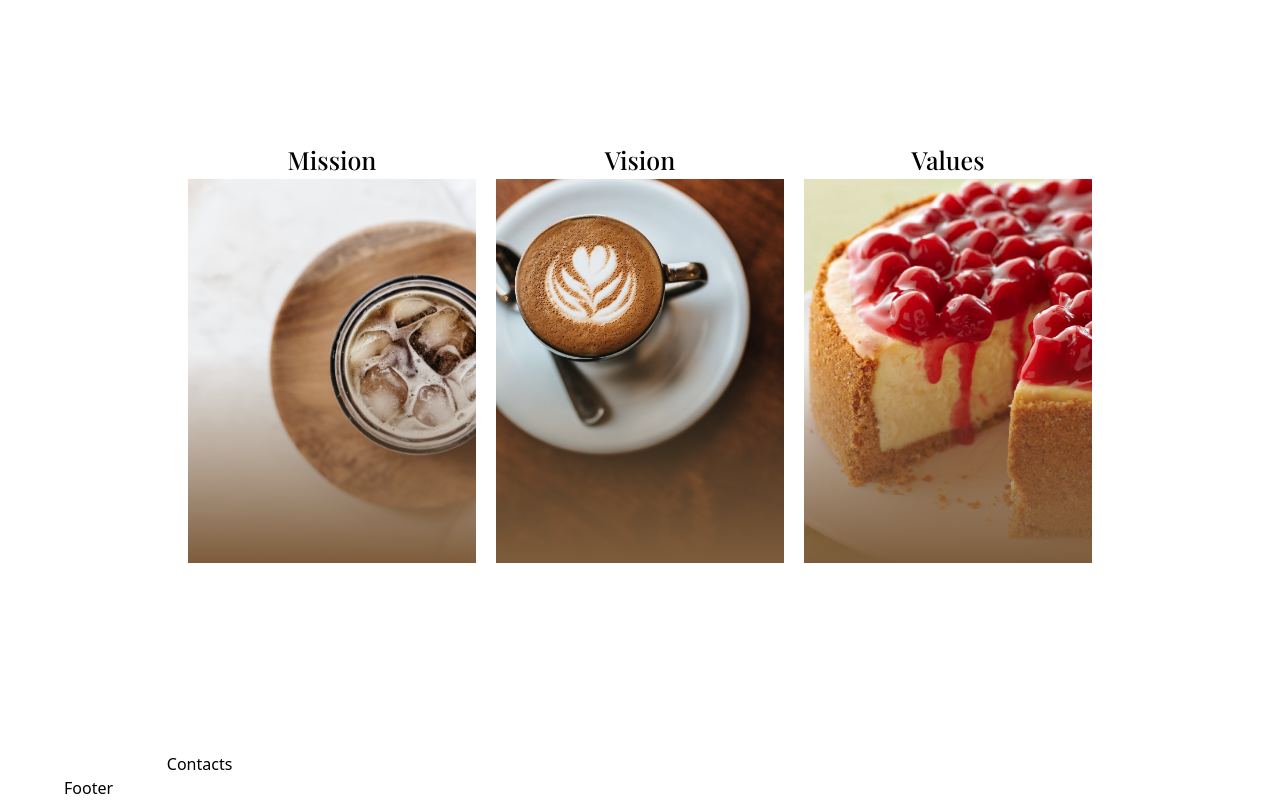
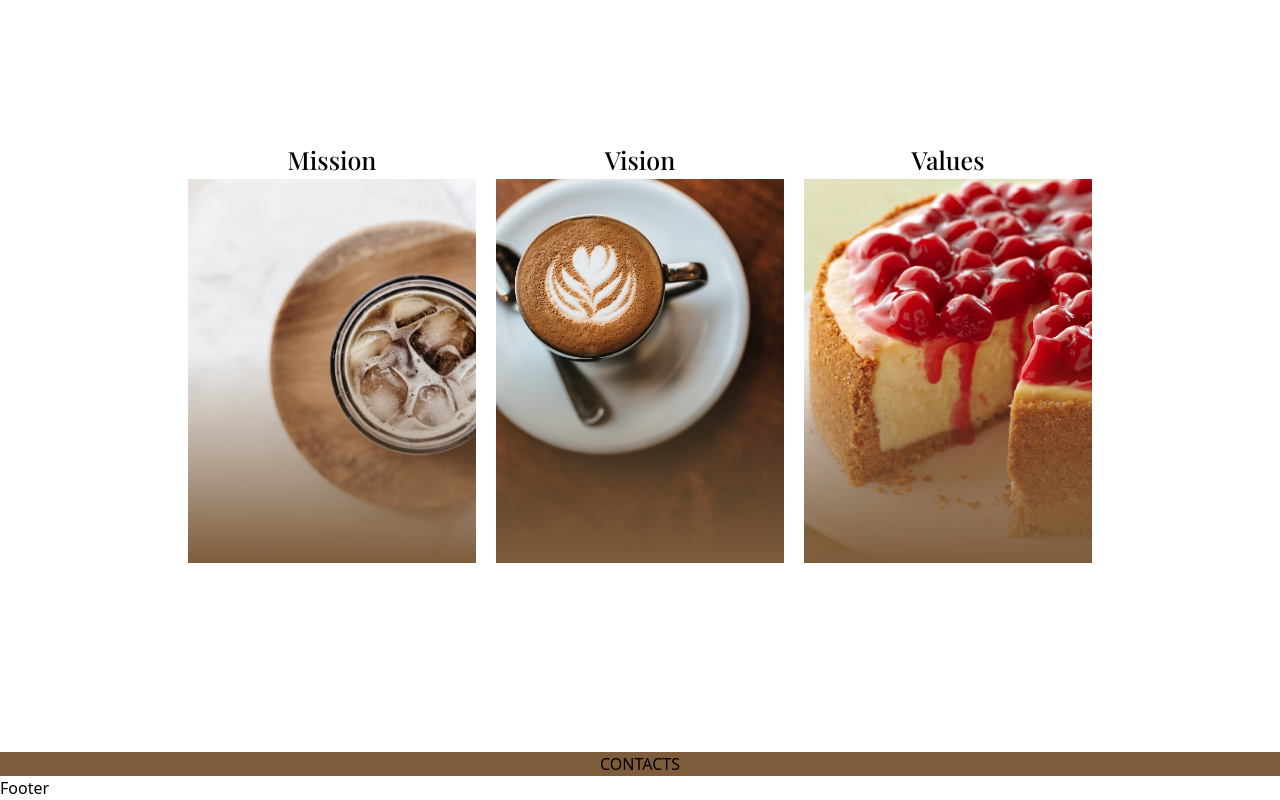
Before and after one commit to Rali-28/the_brewster, a React (Vite) app: page / in a window 1280 px wide. Shown: the part 898-1698 px from the top of the page. Built offline with nearby package versions, Linux system fonts and the light colour scheme.

Commit message:
Moved contacts to footer

```diff
--- a/src/App.jsx
+++ b/src/App.jsx
@@ -26,14 +26,14 @@ const App = () => (
       <div>
         <Menu className='py-3' />
         <AboutUs />
-        <Contacts />
       </div>
     </div>
 
     {/* Footer */}
-    <div className={`${styles.paddingX} ${styles.flexCenter}`}>
+    <div className={`${styles.flexCenter}`}>
       <div className={`${styles.boxWidth}`}>
-        <Footer />
+         <Contacts />
+          <Footer />
       </div>
     </div>
 
--- a/src/components/Contacts.jsx
+++ b/src/components/Contacts.jsx
@@ -1,9 +1,12 @@
 import React from 'react'
 
-const Contacts = () => {
-  return (
-    <div>Contacts</div>
-  )
-}
+const Contacts = () => (
+  <section id='contacts' className='text-center bg-primary'>
+    <h1>
+      CONTACTS
+    </h1>
+  </section>
+)
+
 
 export default Contacts
```
